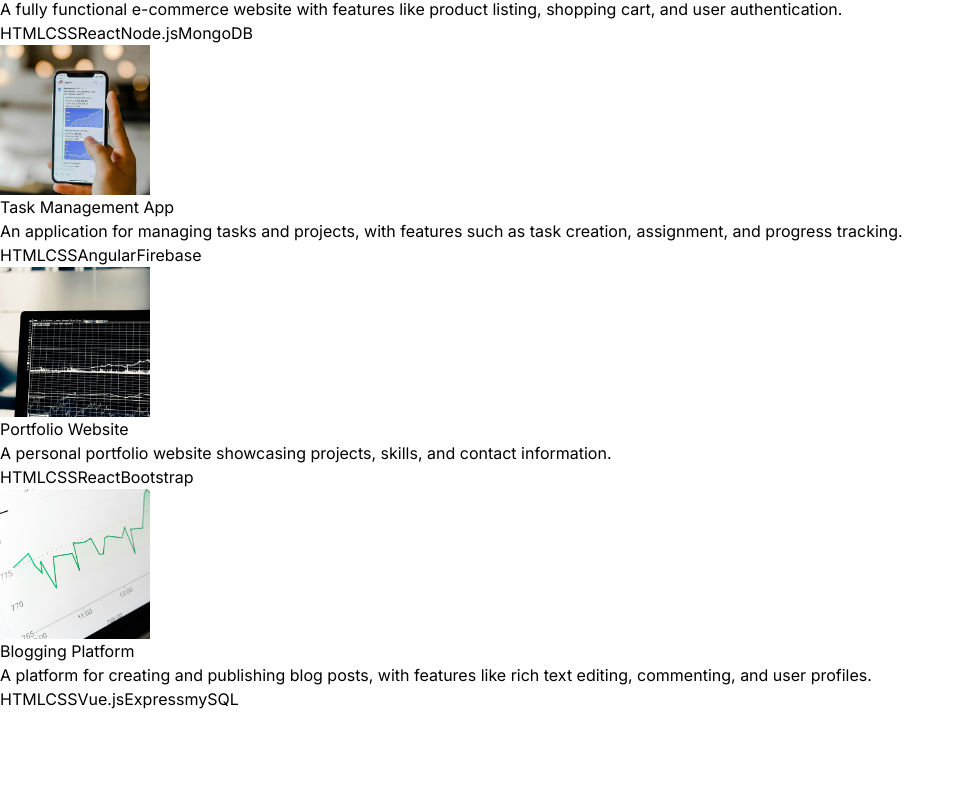
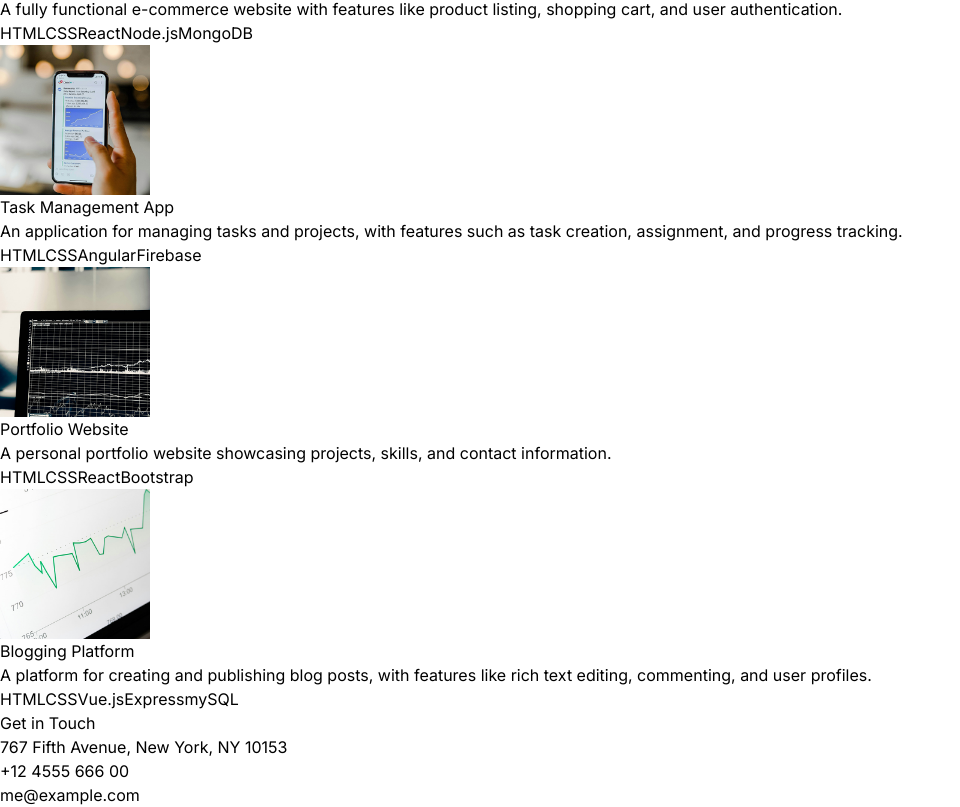
Before and after one commit to Nwaforce/Portfolio, a React (Vite) app: page / in a window 1280 px wide. Shown: the part 2008-2815 px from the top of the page, without its empty margins (0-960 px from the left). Before the commit the page ends 2719 px from the top, so only its background shows below. Built offline with nearby package versions, Linux system fonts and the light colour scheme.

Commit message:
project.complete

```diff
--- a/src/App.jsx
+++ b/src/App.jsx
@@ -4,6 +4,7 @@ import About from "./components/About";
 import Technologies from "./Technologies";
 import Experience from "./Experience";
 import Project from "./components/Project";
+import Contact from "./components/Contact";
 const App = () => {
   return (
     <div className="overflow-x-hidden text-neutral-300 antialiased selection:bg-cyan-300 selection:text-cyan-900">
@@ -21,6 +22,7 @@ const App = () => {
         <Technologies />
         <Experience />
         <Project />
+        <Contact />
       </div>
     </div>
   );
--- /dev/null
+++ b/src/components/Contact.jsx
@@ -0,0 +1,17 @@
+import React from 'react'
+import { CONTACT } from '../constants'
+
+const Contact = () => {
+  return (
+    <div className='border-b border-neutral-900 pb-20' >
+    <h1 className=' my-10 text-center text-4xl'>Get in Touch</h1>
+  <div className='text-center tracking-tighter'>
+<p className='my-4'>{CONTACT.address}</p>
+<p className='my-4'>{CONTACT.phoneNo}</p>
+<a href="#" className='border-b'>{CONTACT.email}</a>
+  </div>
+</div>
+  )
+}
+
+export default Contact
--- a/src/components/Hero.jsx
+++ b/src/components/Hero.jsx
@@ -13,7 +13,7 @@ const Hero = () => {
             </h1>
             <span
               className="bg-gradient-to-r from-pink-300 via-slate-500
-                to-purple-500 bg-clip-text text-4xl tracking-tight text-transparent"
+                to-purple-500 bg-clip-text text-3xl tracking-tight text-transparent"
             >
               Fontend Developer
             </span>
--- a/src/components/Project.jsx
+++ b/src/components/Project.jsx
@@ -1,31 +1,39 @@
-import React from 'react'
-import {PROJECTS} from "../constants"
+import React from "react";
+import { PROJECTS } from "../constants";
 // import { div } from 'framer-motion/client'
 const Project = () => {
   return (
-    <div className='border-b border-neutral-900 pb-4'>
-      <h1 className='my-20 text-center text-4xl'>Projects</h1>
+    <div className="border-b border-neutral-900 pb-4">
+      <h1 className="my-20 text-center text-4xl">Projects</h1>
       <div>
         {PROJECTS.map((project, index) => (
-        <div key={index} className='mb-8 flex flex-wrap lg:justify-center'>
-          <div className='w-full lg:w-1/4'>
-          <img src={project.image}
-          width={150}
-          height={150}
-          alt={Project.title}
-          className='mb-6' /></div>
-          <div className='w-full max-w-full lg:w-3/4'>
-          <h6 className='mb-2 font-semibold'>{project.title}</h6>
-          <p className='mb-4 text-neutral-400'>{project.description}</p>
-          {project.technologies.map((tech, index) =>(
-            <span key={index} className='mr-2 rounded bg-neutral-900 px-2 py-1 text-sm font-medium text-purple-800'>{tech}</span>
-          ))}
-          </div>
+          <div key={index} className="mb-8 flex flex-wrap lg:justify-center">
+            <div className="w-full lg:w-1/4">
+              <img
+                src={project.image}
+                width={150}
+                height={150}
+                alt={Project.title}
+                className="mb-6"
+              />
+            </div>
+            <div className="w-full max-w-full lg:w-3/4">
+              <h6 className="mb-2 font-semibold">{project.title}</h6>
+              <p className="mb-4 text-neutral-400">{project.description}</p>
+              {project.technologies.map((tech, index) => (
+                <span
+                  key={index}
+                  className="mr-2 rounded bg-neutral-900 px-2 py-1 text-sm font-medium text-purple-900"
+                >
+                  {tech}
+                </span>
+              ))}
+            </div>
           </div>
         ))}
       </div>
     </div>
-  )
-}
+  );
+};
 
-export default Project
+export default Project;
```
